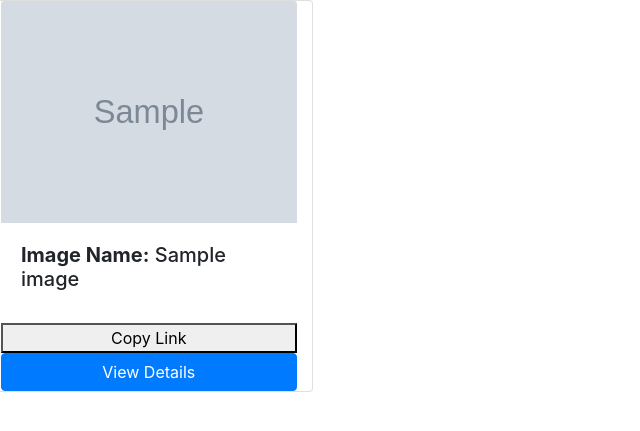
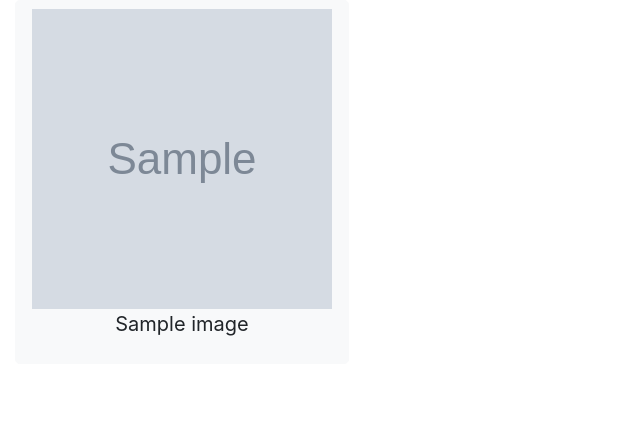
Before and after one commit to jameskomo/photo-gallery, a Django app: template gallery/templates/gallery/images.html in a window 1280 px wide. Shown: the part 92-523 px from the top of the page, without its empty margins (0-640 px from the left). Run offline with Django 3.2, Linux system fonts and the light colour scheme; the template is opened without the code that fills it: most values are stand-ins (such as "Sample title", 1, 10 or a date in 2020); grey boxes marked "Sample" are stand-in pictures; some libraries are stand-ins or nearby versions; some web fonts are replaced.

Commit message:
Category iteration through context manager done. Mapped to image template as well

```diff
--- a/gallery/templates/gallery/images.html
+++ b/gallery/templates/gallery/images.html
@@ -2,60 +2,55 @@
 
 {% block content %}
 {{block.super}}
-<div class="row images">
 
-  <!-- Looping through news   -->
-  {% for image in images %}
-  <!-- Card -->
-  <div class="card col-xs-3 col-sm-3 col-md-3 col-lg-3" style="width: 28rem;">
-   <a href="#modal"><img class="card-img-top" src="{% if image.photo_image %}{{ image.photo_image.url }}{% else %}#{% endif %}" alt="Gallery Image"></a>
-    <div class="card-body">
-      <h5 class="card-title"><strong>Image Name:</strong>  {{image.image_name}}</h5>
+<div class="container-fluid">
+    <!-- displaying images -->
+    <div class="row">
+        {% for image in images %}
 
-    </div>
-    <!-- Modal to Display Photo Details -->
+        <div class="col-md-3">
+            <!-- modal button -->
+            <button type="button" class="btn btn-light btn-lg" data-toggle="modal" data-target="#myModal{{post.id}}">
+                <img src="{% if image.photo_image %}{{ image.photo_image.url }}{% else %}#{% endif %}" alt="Gallery Image" width="300" height="300">
+                <p>{{image.image_name }}</p>
+            </button>
+            <br>
 
-      <input type="text" value="127.0.0.1:8000/media/images/{{ image.photo_image.url }}" id="myInput">
-      <button onclick="myFunction()">Copy Link</button>
-<button type="button" class="btn btn-primary" data-toggle="modal" data-target="#exampleModalCenter">
-  View Details
-</button>
-
-<!-- Modal -->
-<div class="modal fade" id="exampleModalCenter" tabindex="-1" role="dialog" aria-labelledby="exampleModalCenterTitle" aria-hidden="true">
-  <div class="modal-dialog modal-dialog-centered" role="document">
-    <div class="modal-content">
-      <div class="modal-header">
-        <h5 class="modal-title" id="exampleModalLongTitle"><strong>Image Title:</strong> {{image.image_name}}</h5>
-        <button type="button" class="close" data-dismiss="modal" aria-label="Close">
-          <span aria-hidden="true">&times;</span>
-        </button>
-      </div>
-      <div class="modal-body">
-          <p class="card-text"><br><img class="card-img-top" src="{% if image.photo_image %}{{ image.photo_image.url }}{% else %}#{% endif %}" alt="Gallery Image"></p>
-        <p class="card-text"><strong>Description:</strong> <br>{{image.image_description}}</p>
-        <ul class="list-group list-group-flush">
-            <li class="list-group-item"><strong>Location: </strong> {{image.image_location}}</li>
-            <li class="list-group-item"><strong>Category:</strong> {{image.image_category}}</li>
-            <li class="list-group-item"><strong>Date:</strong> {{image.pub_date}}</li>
-          </ul>
-      </div>
-      <div class="modal-footer">
-
-        <button type="button" class="btn btn-secondary" data-dismiss="modal">Close</button>
-
-      </div>
-    </div>
-  </div>
-</div>
-
-      <!-- Modal ends here -->
-  </div>
+            <!-- modal -->
+        </div>
 
 
+        {% endfor %}
+    </div>
+</div>
+{% for image in images %}
+<!-- modal content -->
+<div class="modal" id="myModal{{post.id}}" role="dialog">
+    <div class="modal-dialog">
 
-  {% endfor %}
+        <div class="modal-content">
+            <div class="modal-header">
+                <button type="button" class="close" data-dismiss="modal">&times;</button>
 
-  <!-- Card ends here -->
+            </div>
+
+            <div class="modal-body">
+                <img src="{{image.photo_image.url }}" alt="" width="300" height="300">
+                <p class="xx" style="font-family: 'Modak', cursive;" ><strong>Category: </strong>{{ image.image_category }}</p>
+                <h5 class="modal-title"><strong>Image Description: </strong>{{ image.image_description }}</h5>
+                <p><strong>Location: </strong>{{ image.image_location }}</p>
+
+            </div>
+
+
+            <div class="modal-footer">
+                <input type="text" value="127.0.0.1:8000/media/images/{{ image.photo_image.url }}" id="myInput">
+                <button onclick="myFunction()">Copy Link</button>
+                <button type="button" class="btn btn-danger" data-dismiss="modal">Close</button>
+            </div>
+        </div>
+    </div>
 </div>
-{% endblock%}
+{% endfor %}
+
+{% endblock %}
--- a/gallery/views.py
+++ b/gallery/views.py
@@ -13,6 +13,11 @@ def about(request):
 def images(request):
     context = {
         'images':Image.objects.all()
+    }
+    return render (request, 'gallery/images.html', context)
+def categories(request):
+    context = {
+        'categories':Category.objects.all()
     }
     return render (request, 'gallery/images.html', context)
 
```
